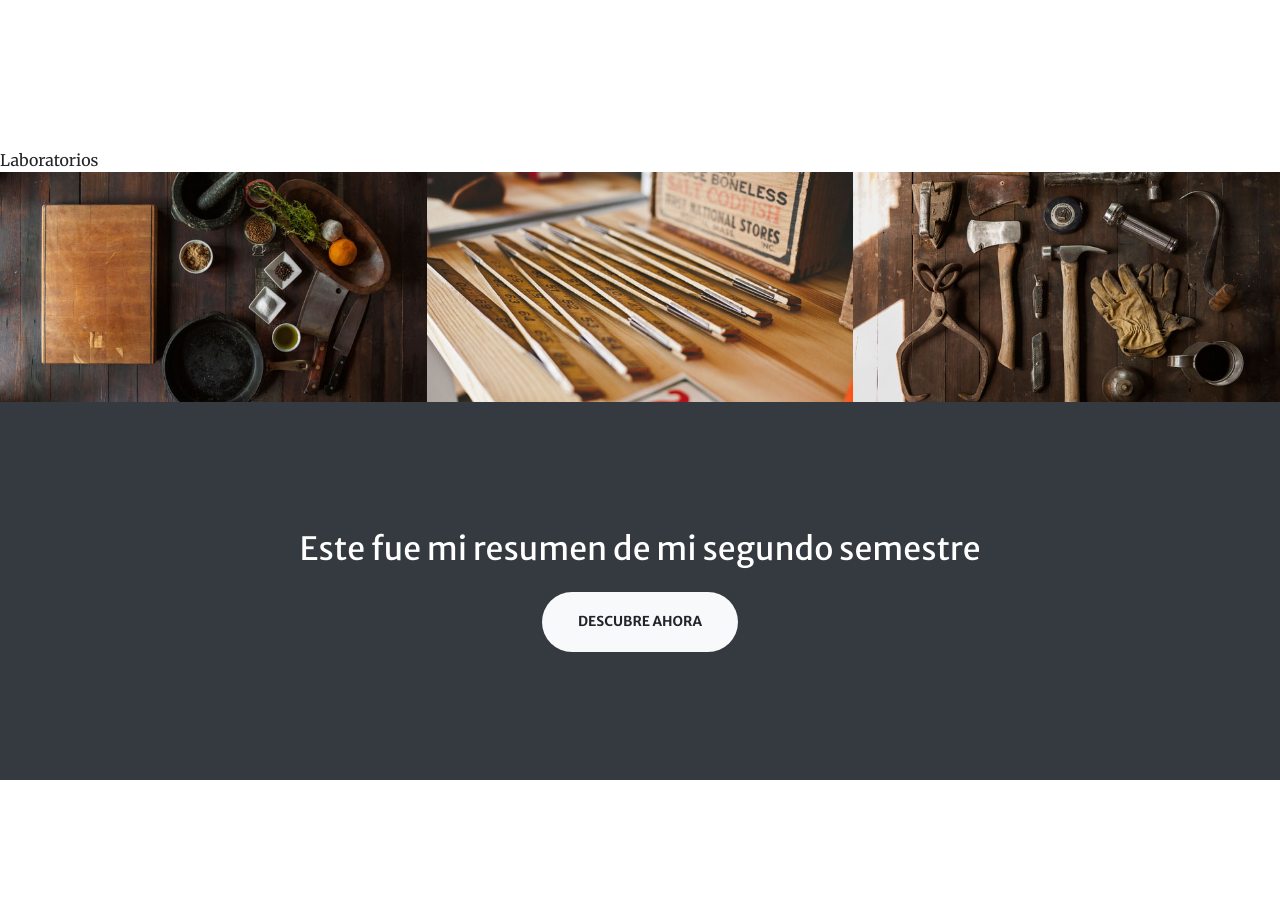
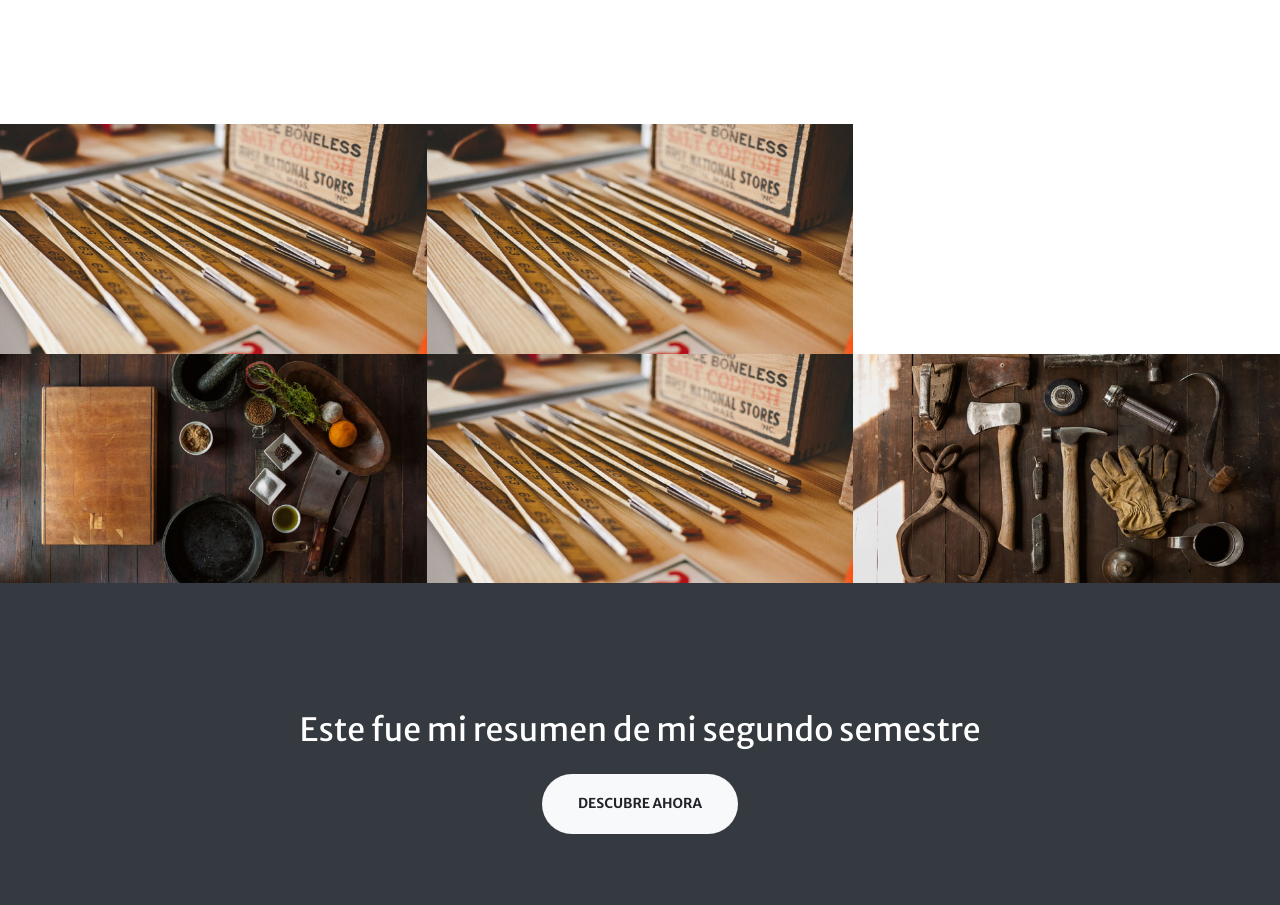
Before and after one commit to KristibelCarbonell/Mi-_pagina_web, a website with bundled scripts: page index.html in a window 1280 px wide. Shown: the part 1840-2745 px from the top of the page. Built offline with nearby package versions, Linux system fonts and the light colour scheme.

Commit message:
Update index.html

```diff
--- a/index.html
+++ b/index.html
@@ -125,7 +125,8 @@
     <div class="container-fluid p-0">
       <div class="row no-gutters">
         <div class="col-lg-4 col-sm-6">
-
+         <a class="portfolio-box" href="img/portfolio/fullsize/5.jpg">
+            <img class="img-fluid" src="img/portfolio/thumbnails/5.jpg" alt="">
 
             <div class="portfolio-box-caption">
               <div class="project-category text-white-50">
@@ -139,7 +140,8 @@
         </div>
         <div class="col-lg-4 col-sm-6">
           <a class="portfolio-box" href="https://mail.google.com/mail/u/1?ui=2&ik=25b628c363&attid=0.1&permmsgid=msg-f:1652773796344944411&th=16efd502d136d71b&view=att&disp=safe&realattid=16efd4ee3b9f79ab9584">
-
+         <a class="portfolio-box" href="img/portfolio/fullsize/5.jpg">
+            <img class="img-fluid" src="img/portfolio/thumbnails/5.jpg" alt="">
             <div class="portfolio-box-caption">
               <div class="project-category text-white-50">
                 Category
```
